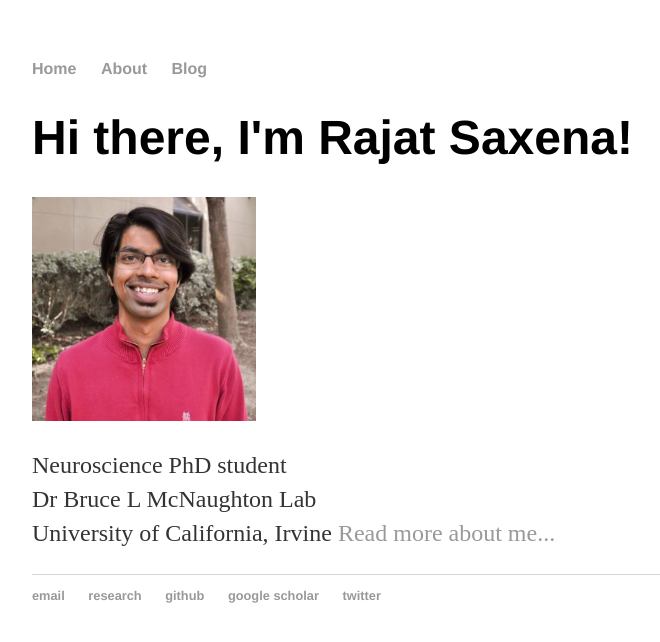
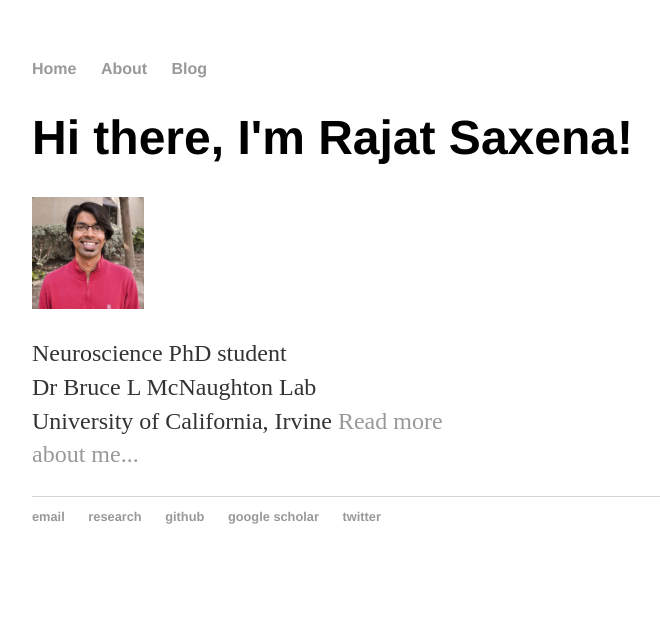
Before and after one commit to rajatsaxena/rajatsaxena.github.io, a Jekyll site: the page built from index.html, in a window 1280 px wide. Shown: the top 642 px of the page, without its empty margins (160-820 px from the left). Built offline with Jekyll 4.4.1, drawn with Linux system fonts in a browser that asks for light colours.

Commit message:
Update index.html

```diff
--- a/index.html
+++ b/index.html
@@ -4,10 +4,10 @@ title: Rajat Saxena
 ---
 <div class="blurb">
 	<h1>Hi there, I'm Rajat Saxena!</h1>
-	<div class="about image">
+	<div class="about image" style="width: 50%; height: 50%;">
 		<img src="https://rajatsaxena.github.io//images//SaxenaR.jpg" width="25%" height="25%">
 	</div>
-	<div class="about text">
+	<div class="about text" style="width: 50%; height: 50%;">
 	<p> Neuroscience PhD student <br/> Dr Bruce L McNaughton Lab <br/> University of California, Irvine <a href="/about">Read more about me...</a></p>
 	</div>
 </div><!-- /.blurb -->
```
